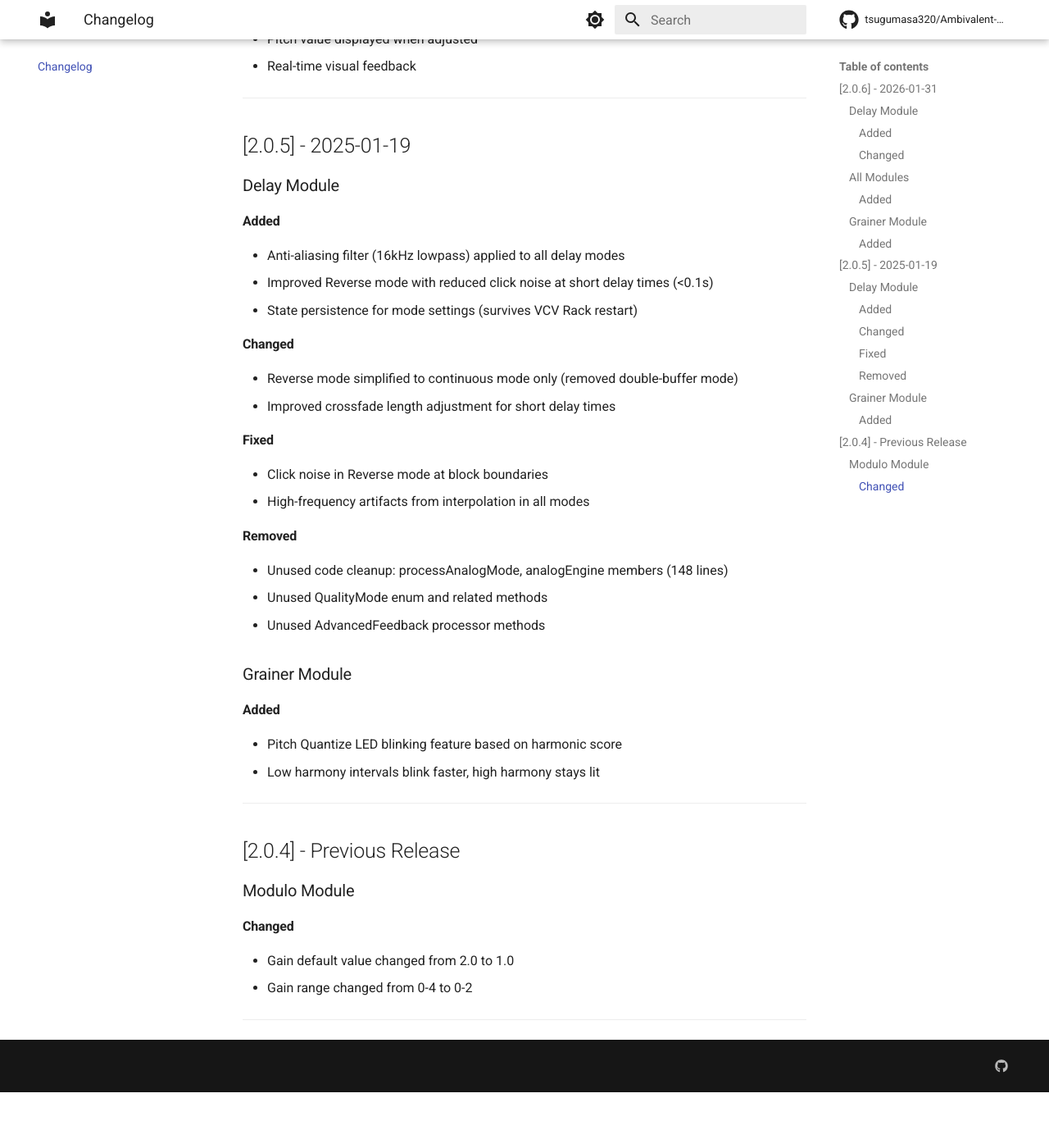
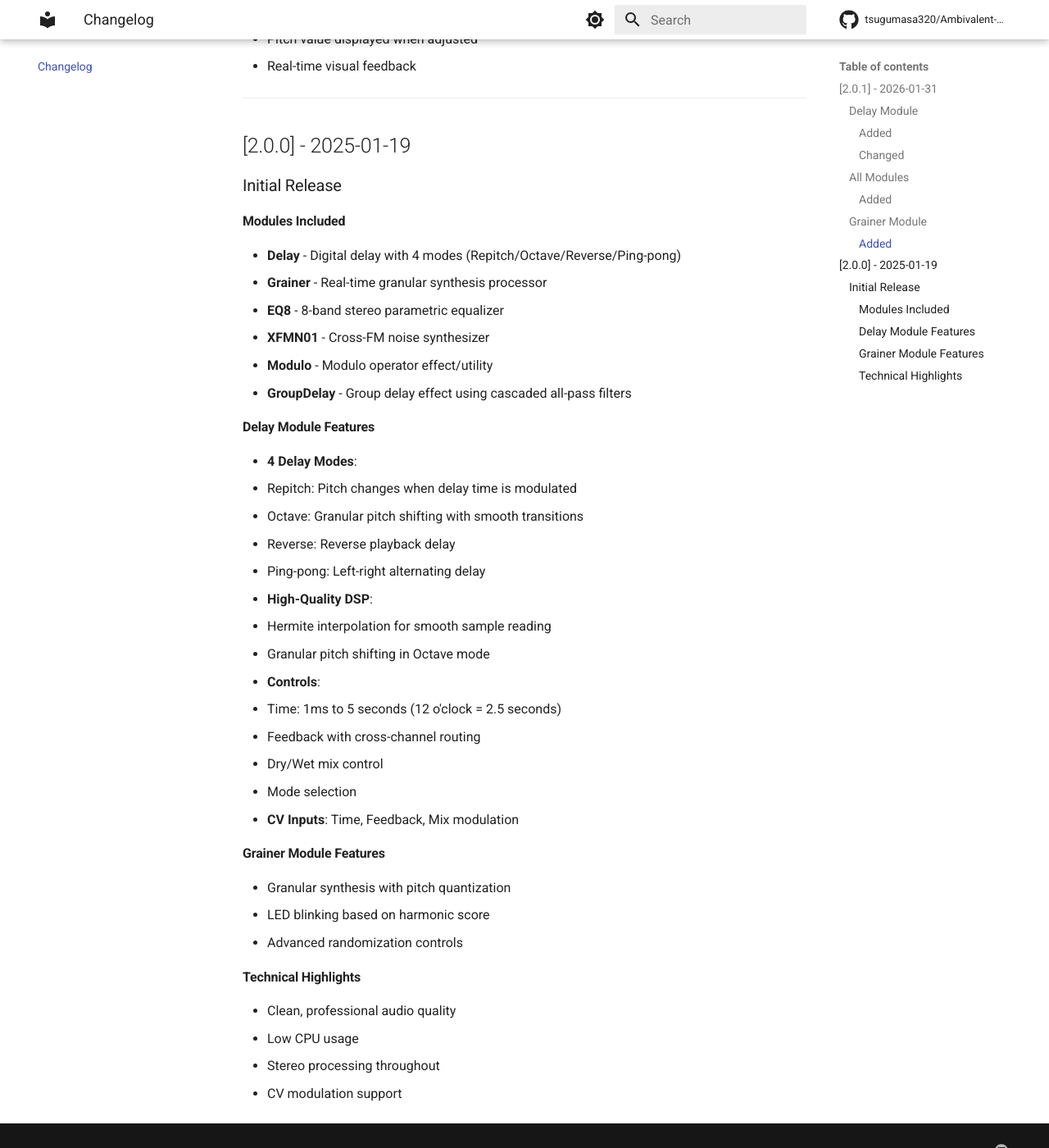
Before and after one commit to tsugumasa320/Ambivalent-Instruments-Manual, an MkDocs documentation site: the page built from docs/changelog.md, in a window 1280 px wide and 1400 px high, scrolled down 1109 px. Shown: the whole window at 82% size. Built offline with MkDocs 1.6.1 and Material for MkDocs 9.7.7, drawn with Linux system fonts in a browser that asks for light colours; comment, search, counter and statistics services are not loaded; before the commit the page ends 2441 px from its top, so only the background shows below that; some of the changed text lies outside the part shown.

Commit message:
Reconstruct changelog with customer-facing content only

```diff
--- a/docs/changelog.md
+++ b/docs/changelog.md
@@ -1,29 +1,29 @@
 # Changelog - Ambivalent Instruments
 
-## [2.0.6] - 2026-01-31
+## [2.0.1] - 2026-01-31
 
 ### Delay Module
 
 #### Added
-- **Octave Mode**: New delay mode with granular pitch shifting
-  - Smooth pitch interval transitions without artifacts
-  - Based on Clouds-style granular resampling
+- **Octave Mode**: New delay mode replacing Fade mode
+  - Granular pitch shifting for smooth pitch interval transitions
+  - Based on Clouds-style resampling
+  - No artifacts during transitions
 - **DelayExpander Module**: Extended CV control for Delay module
   - CV inputs for Time, Feedback, Mix parameters
   - LED indicators for parameter values
 
 #### Changed
 - Replaced Fade mode with Octave mode
-- Improved pitch shifting quality with double-buffer implementation
 
 ### All Modules
 
 #### Added
-- **Bypass Support**: All modules with audio input now support bypass
+- **Bypass Support**: All modules with audio input can be bypassed
   - Right-click menu "Bypass" option
   - Audio passes through unprocessed when bypassed
-- **Polyphonic Input Support**: All modules now properly handle polyphonic inputs
-  - All polyphonic channels summed to mono output
+- **Polyphonic Input Support**: All modules now handle polyphonic inputs correctly
+  - All polyphonic channels are summed to mono output
 
 ### Grainer Module
 
@@ -35,42 +35,41 @@
 
 ---
 
-## [2.0.5] - 2025-01-19
+## [2.0.0] - 2025-01-19
 
-### Delay Module
+### Initial Release
 
-#### Added
-- Anti-aliasing filter (16kHz lowpass) applied to all delay modes
-- Improved Reverse mode with reduced click noise at short delay times (<0.1s)
-- State persistence for mode settings (survives VCV Rack restart)
+#### Modules Included
+- **Delay** - Digital delay with 4 modes (Repitch/Octave/Reverse/Ping-pong)
+- **Grainer** - Real-time granular synthesis processor
+- **EQ8** - 8-band stereo parametric equalizer
+- **XFMN01** - Cross-FM noise synthesizer
+- **Modulo** - Modulo operator effect/utility
+- **GroupDelay** - Group delay effect using cascaded all-pass filters
 
-#### Changed
-- Reverse mode simplified to continuous mode only (removed double-buffer mode)
-- Improved crossfade length adjustment for short delay times
+#### Delay Module Features
+- **4 Delay Modes**:
+  - Repitch: Pitch changes when delay time is modulated
+  - Octave: Granular pitch shifting with smooth transitions
+  - Reverse: Reverse playback delay
+  - Ping-pong: Left-right alternating delay
+- **High-Quality DSP**:
+  - Hermite interpolation for smooth sample reading
+  - Granular pitch shifting in Octave mode
+- **Controls**:
+  - Time: 1ms to 5 seconds (12 o'clock = 2.5 seconds)
+  - Feedback with cross-channel routing
+  - Dry/Wet mix control
+  - Mode selection
+- **CV Inputs**: Time, Feedback, Mix modulation
 
-#### Fixed
-- Click noise in Reverse mode at block boundaries
-- High-frequency artifacts from interpolation in all modes
+#### Grainer Module Features
+- Granular synthesis with pitch quantization
+- LED blinking based on harmonic score
+- Advanced randomization controls
 
-#### Removed
-- Unused code cleanup: processAnalogMode, analogEngine members (148 lines)
-- Unused QualityMode enum and related methods
-- Unused AdvancedFeedback processor methods
-
-### Grainer Module
-
-#### Added
-- Pitch Quantize LED blinking feature based on harmonic score
-- Low harmony intervals blink faster, high harmony stays lit
-
----
-
-## [2.0.4] - Previous Release
-
-### Modulo Module
-
-#### Changed
-- Gain default value changed from 2.0 to 1.0
-- Gain range changed from 0-4 to 0-2
-
----
+#### Technical Highlights
+- Clean, professional audio quality
+- Low CPU usage
+- Stereo processing throughout
+- CV modulation support
```
